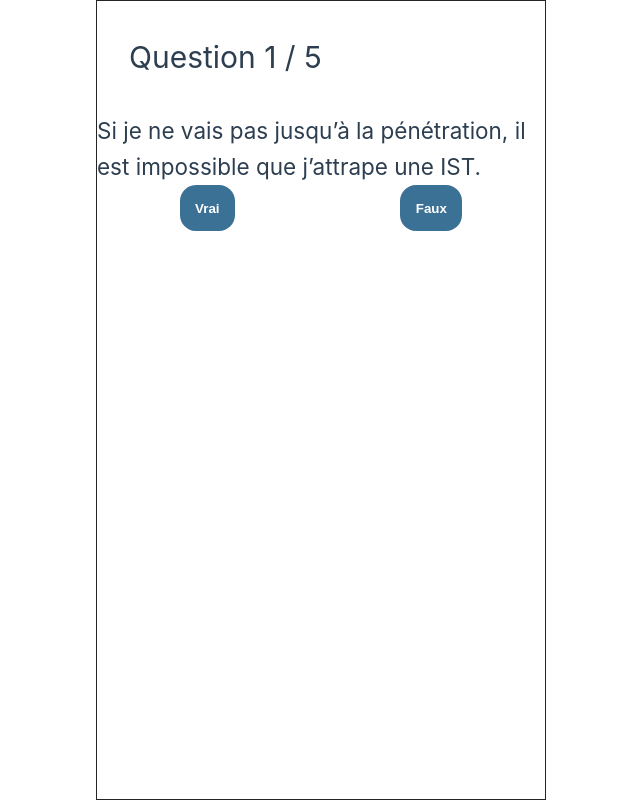
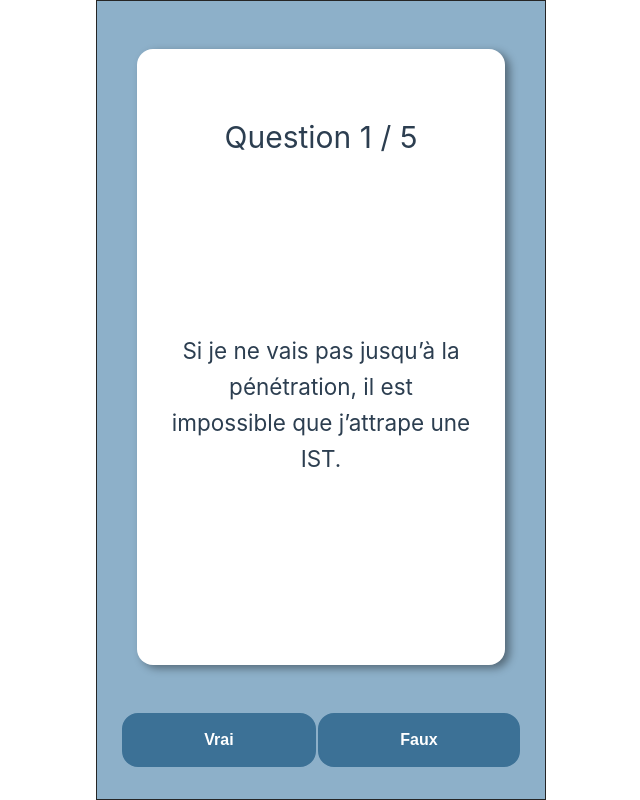
Before and after one commit to Ni-Winx-Ni-Non/App, a Vue app in the folder LHOOMST/: page / in a window 1280 px wide. Shown: the whole page, without its empty margins (319-959 px from the left). Built offline with nearby package versions, Linux system fonts and the light colour scheme.

Commit message:
Quiz modifications

```diff
--- a/LHOOMST/src/components/Quizz.vue
+++ b/LHOOMST/src/components/Quizz.vue
@@ -1,35 +1,34 @@
 <script>
+import questionList from "../assets/questions-quiz.json"
+
 export default {
     data() {
         return {
-            questions: [
-                { id: 1, description: "Si je ne vais pas jusqu’à la pénétration, il est impossible que j’attrape une IST.", response: false, explication:"Certaines IST peuvent être « manuportées », c’est-à-dire transmises par le biais des mains, quand il y a échange ou contact de fluides (sécrétions vaginales ou sperme)." },
-                { id: 2, description: "Si mon test VIH est négatif, je suis aussi négatif aux autres IST.", response: false , explication:"Le test VIH ne dépiste pas les autres IST !"},
-                { id: 3, description: "Si mon test VIH est négatif, je suis aussi négatif aux autres IST.", response: false , explication:"Le test VIH ne dépiste pas les autres IST !"},
-                { id: 4, description: "Si mon test VIH est négatif, je suis aussi négatif aux autres IST.", response: false , explication:"Le test VIH ne dépiste pas les autres IST !"},
-                { id: 5, description: "Si mon test VIH est négatif, je suis aussi négatif aux autres IST.", response: false , explication:"Le test VIH ne dépiste pas les autres IST !"},
-            ],
+            questions: questionList,
             questionId: 0,
             correctAnswers: 0,
             questionAnswered: false,
-            wellAnswered:false,
-            gameOver:false
+            wellAnswered: true,
+            gameOver: false
         }
     },
     methods: {
         questionSuivante() {
+            this.wellAnswered = true
             this.questionAnswered = false
             this.questionId++
         },
-        valid(id) {
-            console.log("Question id: " + id)
-            this.$emit('emitValid', { index: id })
+        valid() {
+            console.log("Question id: " + this.questionId)
+            this.$emit('emitValid', { index: this.questionId })
         },
         answer(bool) {
+            console.log(this.questionAnswered)
             if (this.questions[this.questionId].response == bool) {
                 this.wellAnswered = true
                 console.log('Win')
                 this.correctAnswers++
+
                 console.log(this.correctAnswers)
             } else {
                 this.wellAnswered = false
@@ -37,64 +36,89 @@ export default {
             }
             this.questionAnswered = true
         },
-        end(){
-            this.gameOver =true;
+        end() {
+            this.gameOver = true;
+        },
+        reset() {
+
+            this.questionId = 0,
+                this.correctAnswers = 0,
+                this.questionAnswered = false,
+                this.wellAnswered = true,
+                this.gameOver = false,
+                console.log('Quizz destroyed')
+        }
+
     }
 }
-}
+
 </script>
 
 <template>
+    <!-- Questions: on affiche une div pour chaque question -->
+    <div v-if="!gameOver" class="playing" :class="this.wellAnswered  ? ''  : 'wrong'">
+        <div class="card">
+            <h1 style="margin-bottom: 0px">Question {{ (questionId + 1) }} / 5</h1>
+
+            <div v-if="questionAnswered" class="content">
                 <div>
-
-        <!-- Questions: on affiche une div pour chaque question -->
-        <div v-if="!gameOver">
-            <h1>Question {{( questionId +1)}} / 5</h1>
+                    <h1 style="margin-top: 0px" v-if="this.wellAnswered"> Bonne réponse !</h1>
+                    <h1 v-else style="color:red; margin-top: 0px"> Mauvaise réponse :(</h1>
+                    <h2>{{ questions[questionId].explication }}</h2>
+                </div>
+            </div>
+            <div class="content" v-else>
                 <h2>{{ questions[questionId].description }}</h2>
-
+            </div>
+        </div>
 
         <div v-if="!questionAnswered" class="boutons">
-                <button class="vrai-faux" @click="answer(true)">Vrai</button>
-                <button class="vrai-faux" @click="answer(false)">Faux</button>
+            <button @click="answer(true)">Vrai</button>
+            <button @click="answer(false)">Faux</button>
         </div>
 
-            <div v-else>
-                <h1 v-if="this.wellAnswered"> Bonne réponse !</h1>
-                <h1 v-else style="color:red"> Mauvaise réponse :(</h1>
-                <h2>{{ questions[questionId].explication }}</h2>
-
-                <button v-if="(questionId < questions.length -1)" @click="questionSuivante">Suivant</button>
+        <div v-else class="boutons">
+            <button v-if="(questionId < 5 - 1)" @click="questionSuivante">Suivant</button>
             <button v-else @click="end">Voir le score</button>
-
         </div>
 
 
     </div>
 
-        <div v-else>
-            <h1>Vous avez obtenu un score de {{this.correctAnswers}} / 5</h1>
+    <div v-else class="score">
+        <h1>Vous avez obtenu un score de {{ this.correctAnswers }} / 5</h1>
+        <div class="boutons">
+            <button @click="($emit('endQuizz', { result: correctAnswers }), reset())">Continuer</button>
         </div>
 
     </div>
+
 </template>
 
 <style scoped>
-
-
 h1 {
- margin : 2rem;
+    margin: 2rem;
+    text-align: center;
 }
 
+.score{
+    display: flex;
+    flex-direction: column;
+    justify-content: center;
+    height: 100%;
+}
 
 button {
     background-color: #3C7196;
     color: white;
     border: 2px solid #3C7196;
-    padding: 0.85rem;
+    padding: 1rem 5rem;
     border-radius: 1rem;
+    margin-top: 2rem;
     margin-bottom: 2rem;
+    font-size: 1rem;
     font-weight: bold;
-    transition-duration: 0.4s;
+    transition: 0.3s ease;
 }
 
 button:hover {
@@ -104,14 +128,48 @@ button:hover {
 }
 
 
-
-button.vrai-faux {
-    background-color: #3C7196;
+.boutons {
+    display: flex;
+    justify-content: space-around;
 
 }
 
-.boutons {
+.card {
+    background-color: white;
+    box-shadow: 0.3rem 0.2rem 0.5rem 0rem rgba(0, 0, 0, 0.4);
+    border-radius: 1rem;
+    height: 40rem;
+    margin: 1rem;
+    margin-top: 0;
+    padding: 2rem;
+    padding-bottom: 6rem;
+    text-align: center;
+
+}
+
+.playing {
+    background-color: #8DB0C9;
+    height: 100%;
+    width: 100%;
+    padding-top: 3rem;
+    padding-left: 1.5rem;
+    padding-right: 1.5rem;
+    transition: 0.3s ease;
     display: flex;
-    justify-content: space-around;
+    flex-direction: column;
+    justify-content: space-between;
+
 }
+
+.wrong {
+    background-color: #FC9E8B;
+}
+.content{
+    display: flex;
+    align-items: center;
+    justify-content: center;
+    height: 100%;
+}
+
+
 </style>
```
Lines whose indentation alone changed are shown as unchanged.
